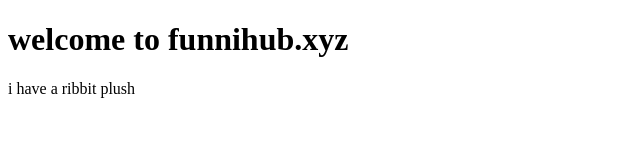
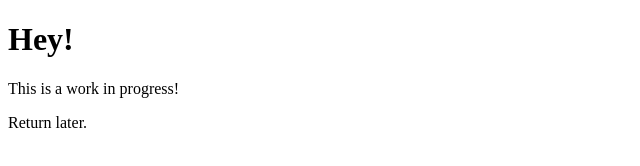
Before and after one commit to funnicar/funnihub, a plain HTML site: page index.html in a window 1280 px wide. Shown: the whole page, without its empty margins (0-640 px from the left). Drawn offline with Linux system fonts and the light colour scheme.

Commit message:
Update index.html

```diff
--- a/index.html
+++ b/index.html
@@ -4,7 +4,8 @@
 <title>FunniHub</title>
 </head>
 <body>
-<h1>welcome to funnihub.xyz</h1>
-<p>i have a ribbit plush</p>
+<h1>Hey!</h1>
+<p>This is a work in progress!</p>
+<p>Return later.</p>
 </body>
 </html>
```
